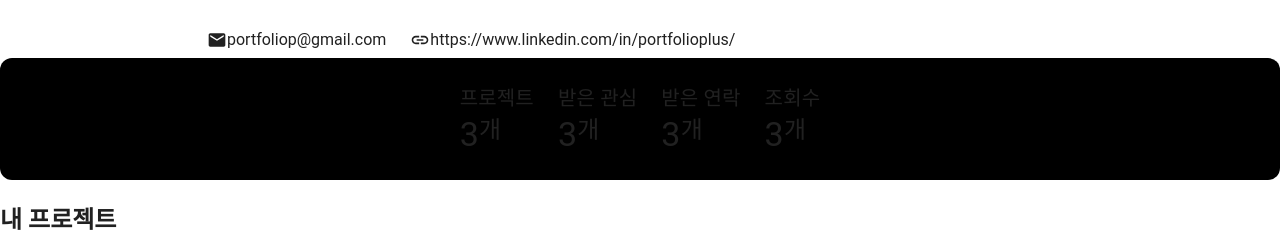
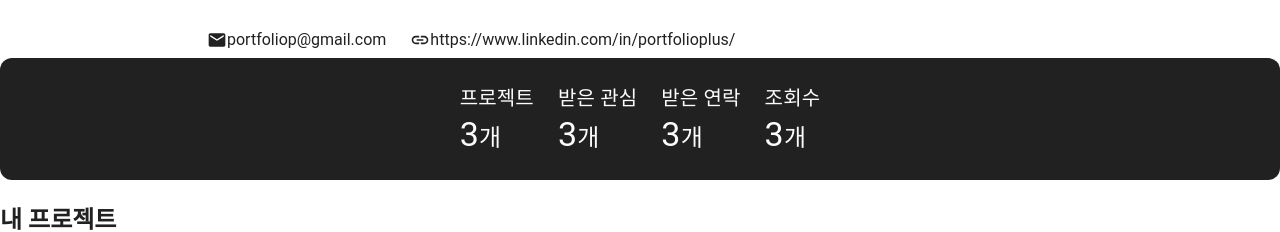
Before and after one commit to raspbsb/EST_FE_13_3rd_Project, a React (Vite) app in the folder app/: page /mypage in a window 1280 px wide. Shown: the part 314-546 px from the top of the page. Built offline with nearby package versions, Linux system fonts and the light colour scheme.

Commit message:
style: 스타일 수정 및 코드 개선

```diff
--- a/app/src/components/mypage/ActivityStats.jsx
+++ b/app/src/components/mypage/ActivityStats.jsx
@@ -1,5 +1,3 @@
-import theme from '../../styles/theme';
-
 import Grid from '@mui/material/Grid';
 import Box from '@mui/material/Box';
 import Card from '@mui/material/Card';
@@ -27,11 +25,16 @@ export default function ActivityStats() {
     },
   ];
   return (
-    <Grid container spacing={3} sx={{ justifyContent: 'center', bgcolor: '#000', borderRadius: 3, py: 3 }}>
+    <Grid container spacing={3} sx={{ justifyContent: 'center', bgcolor: 'text.primary', borderRadius: 3, py: 3 }}>
       {stats.map(item => (
-        <Grid key={item.idx}>
+        <Grid
+          key={item.idx}
+          sx={{
+            color: 'background.default',
+          }}
+        >
           <Text variant='h6'>{item.title}</Text>
-          <Box sx={{ display: 'flex' }}>
+          <Box sx={{ display: 'flex', alignItems: 'baseline' }}>
             <Text variant='h4'>{item.count}</Text>
             <Text variant='h5'>개</Text>
           </Box>
@@ -40,14 +43,3 @@ export default function ActivityStats() {
     </Grid>
   );
 }
-// <section>
-//   {stats.map(stat => (
-//     <div className='' key={stat.title}>
-//       <h3>{stat.title}</h3>
-
-//       <p>{stat.count}</p>
-//     </div>
-//   ))}
-// </section>
-//   );
-// }
```
